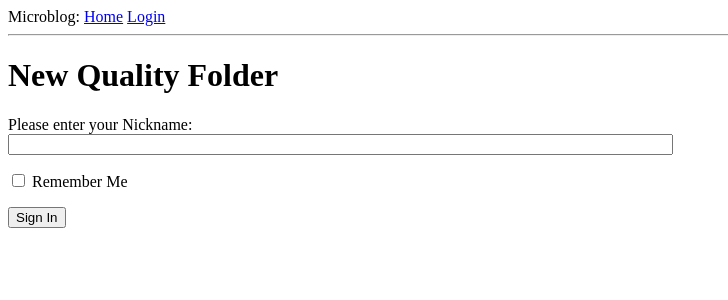
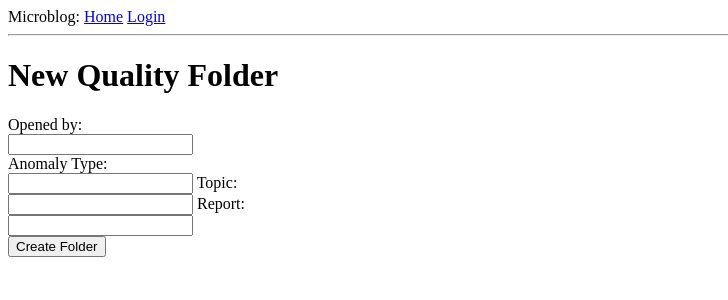
Before and after one commit to ftassy49100/isotop, a Python web app: template app/templates/create/folder.html in a window 1280 px wide. Shown: the top 300 px of the page, without its empty margins (0-728 px from the left). Run offline with Jinja, Linux system fonts and the light colour scheme; the template is opened without the code that fills it: most values are stand-ins (such as "Sample title", 1, 10 or a date in 2020); form fields are guessed from the names that the template uses.

Commit message:
Created FolderCreationForm & Template

```diff
--- a/app/models/attribute.py
+++ b/app/models/attribute.py
@@ -8,9 +8,9 @@ class Attribute(db.Model):
     __tablename__ = 'it_attribute'
     id = db.Column(db.Integer, primary_key=True)
     value = db.Column(db.String(50))
-    attribute_type_id = Column(Integer, ForeignKey('it_attribute_type.id'))
-    attribute_type_owner = relationship("AttributeType", backref="attributes")
-    quality_folder_owner = relationship("QualityFolder", backref="attributes")
+    #attribute_type_id = Column(Integer, ForeignKey('it_attribute_type.id'))
+    #attribute_type_owner = relationship("AttributeType", backref="attributes")
+    #quality_folder_owner = relationship("QualityFolder", backref="attributes")
 
     def __repr__(self):
         return '<Type %r>' % (self.value)
--- a/app/models/attributeType.py
+++ b/app/models/attributeType.py
@@ -8,7 +8,7 @@ class AttributeType(db.Model):
     __tablename__ = 'it_attribute_type'
     id = db.Column(db.Integer, primary_key=True)
     value = db.Column(db.String(50))
-    owned_attributes = relationship("Attribute", backref="attribute_type")
+    #owned_attributes = relationship("Attribute", backref="attribute_type")
 
     def __repr__(self):
         return '<Type %r>' % (self.value)
--- a/app/templates/create/folder.html
+++ b/app/templates/create/folder.html
@@ -1,17 +1,21 @@
 <! -- extend from base layout -->
-{% extends "../base.html" %}
+{% extends "base.html" %}
 
 {%block content %}
 	<h1>New Quality Folder</h1>
 	<form action="" method="post" name="new_folder">
 		{{ form.hidden_tag() }}
 	<p>
-		Please enter your Nickname:<br/>
-		{{ form.nickname(size=80) }}<br/>
+		Opened by:<br/>
+		{{ form.opened_by }}<br/>
+        Anomaly Type: <br/>
+        {{ form.anomaly_type }}
+        Topic: <br/>
+        {{ form.topic }}
+        Report: <br/>
+        {{ form.report }}
 
-	</p>
-	<p>{{ form.remember_me }} Remember Me</p>
-	<p><input type="submit" value="Sign In"></p>
-	</form>
+        <br/><input type="submit" value="Create Folder">
+	</p></form>
 
 {% endblock %}
```
Also changed, not shown: app/forms.py (+11 -3 lines), app/models/anomalyType.py (+10 -0 lines), app/models/topic.py (+9 -0 lines), app/models/user.py (+8 -0 lines), test.py (+3 -4 lines), app.db, 6 other files.
